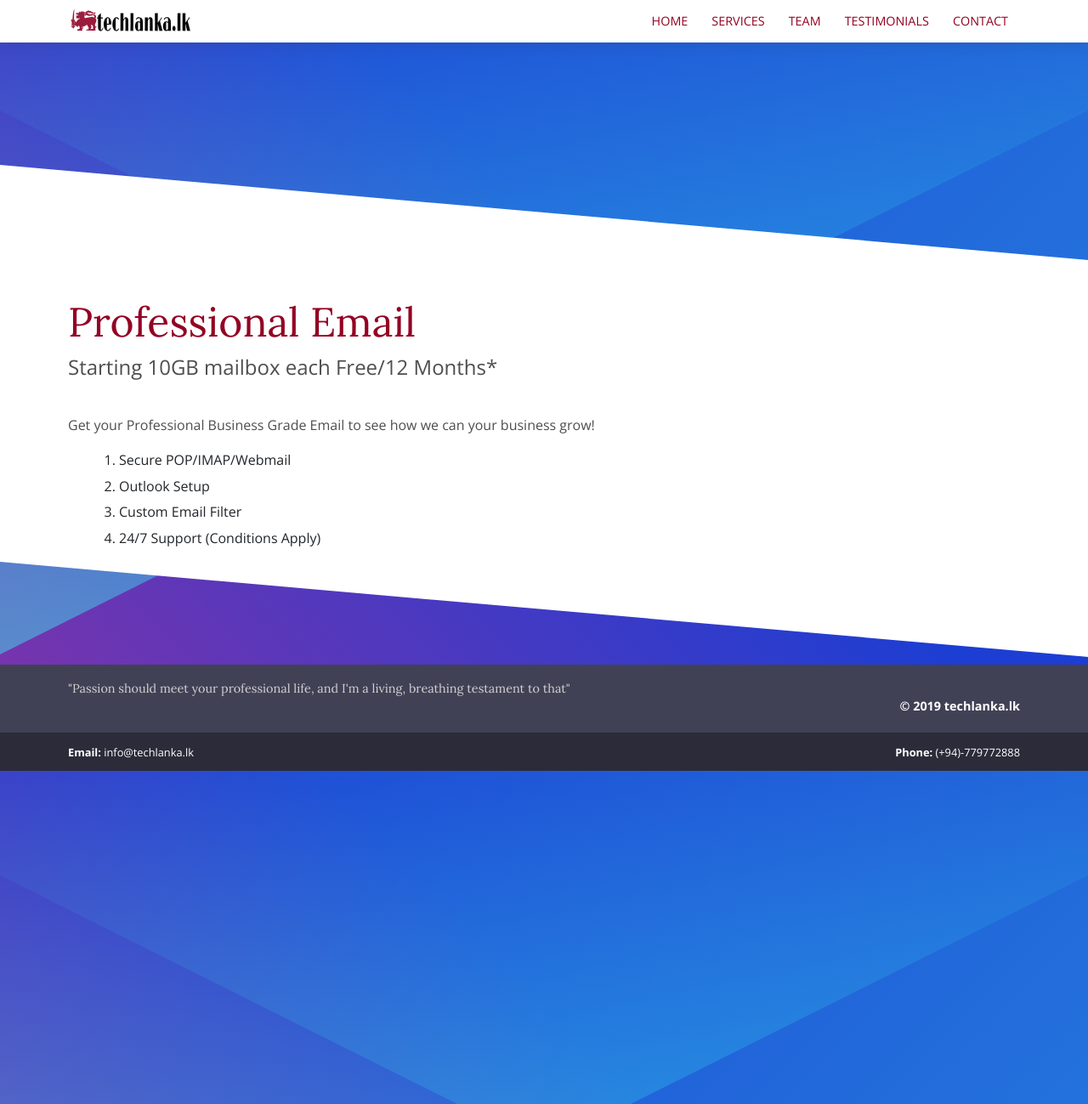
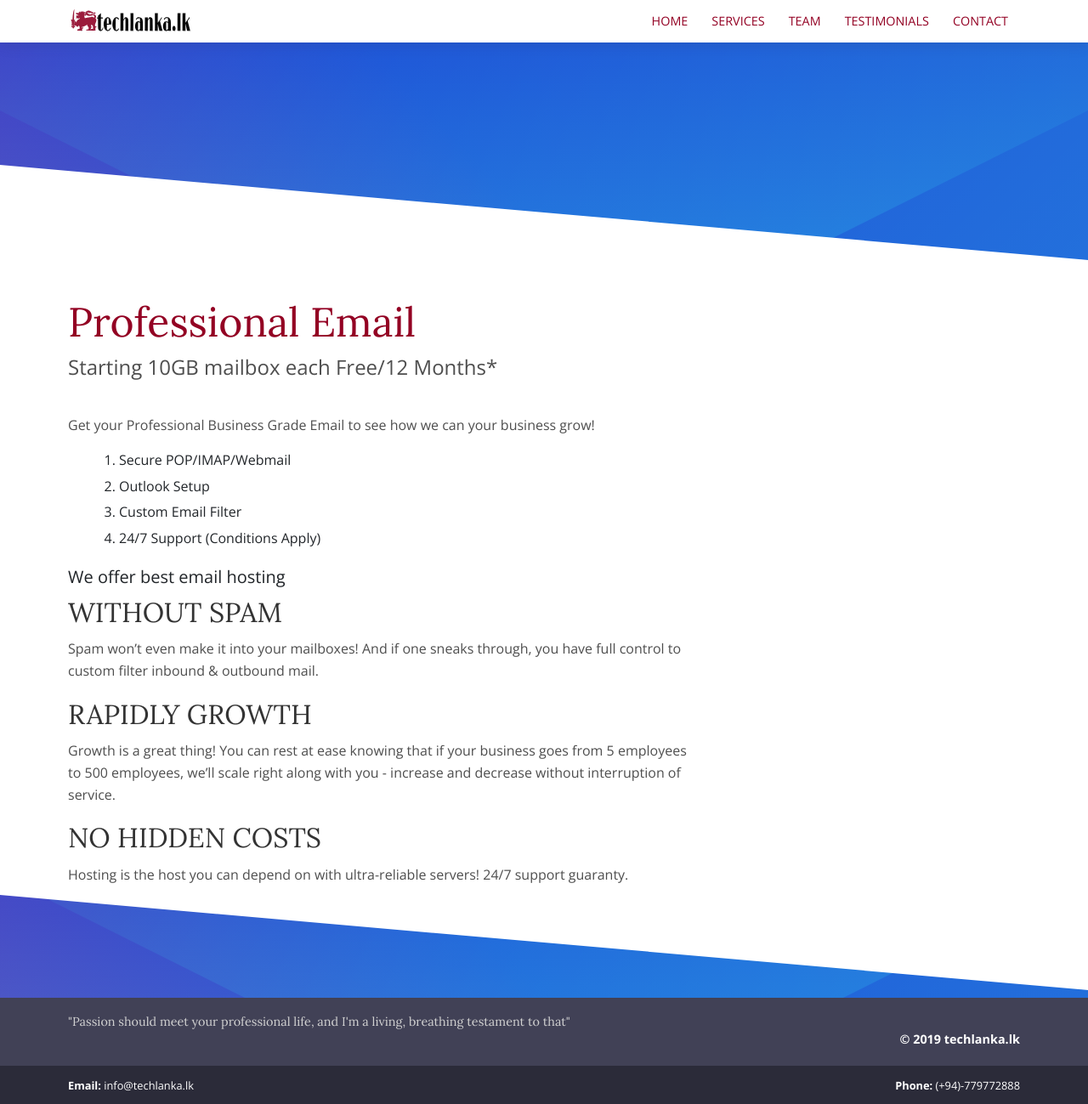
Before and after one commit to techlanka/business, a Jekyll site: the page built from _services/free-business-email.md, in a window 1280 px wide. Shown: the whole page at 85% size. Built offline with Jekyll 4.4.1, drawn with Linux system fonts in a browser that asks for light colours.

Commit message:
Update free-business-email.md

```diff
--- a/_services/free-business-email.md
+++ b/_services/free-business-email.md
@@ -12,3 +12,19 @@
 2. Outlook Setup
 3. Custom Email Filter
 4. 24/7 Support (Conditions Apply)
+
+
+##### We offer best email hosting
+
+## WITHOUT SPAM
+
+Spam won't even make it into your mailboxes! And if one sneaks through, you have full control to custom filter inbound & outbound mail.
+
+## RAPIDLY GROWTH
+
+Growth is a great thing! You can rest at ease knowing that if your business goes from 5 employees to 500 employees, we'll scale right along with you - increase and decrease without interruption of service.
+
+## NO HIDDEN COSTS
+
+Hosting is the host you can depend on with ultra-reliable servers!
+24/7 support guaranty.
```
